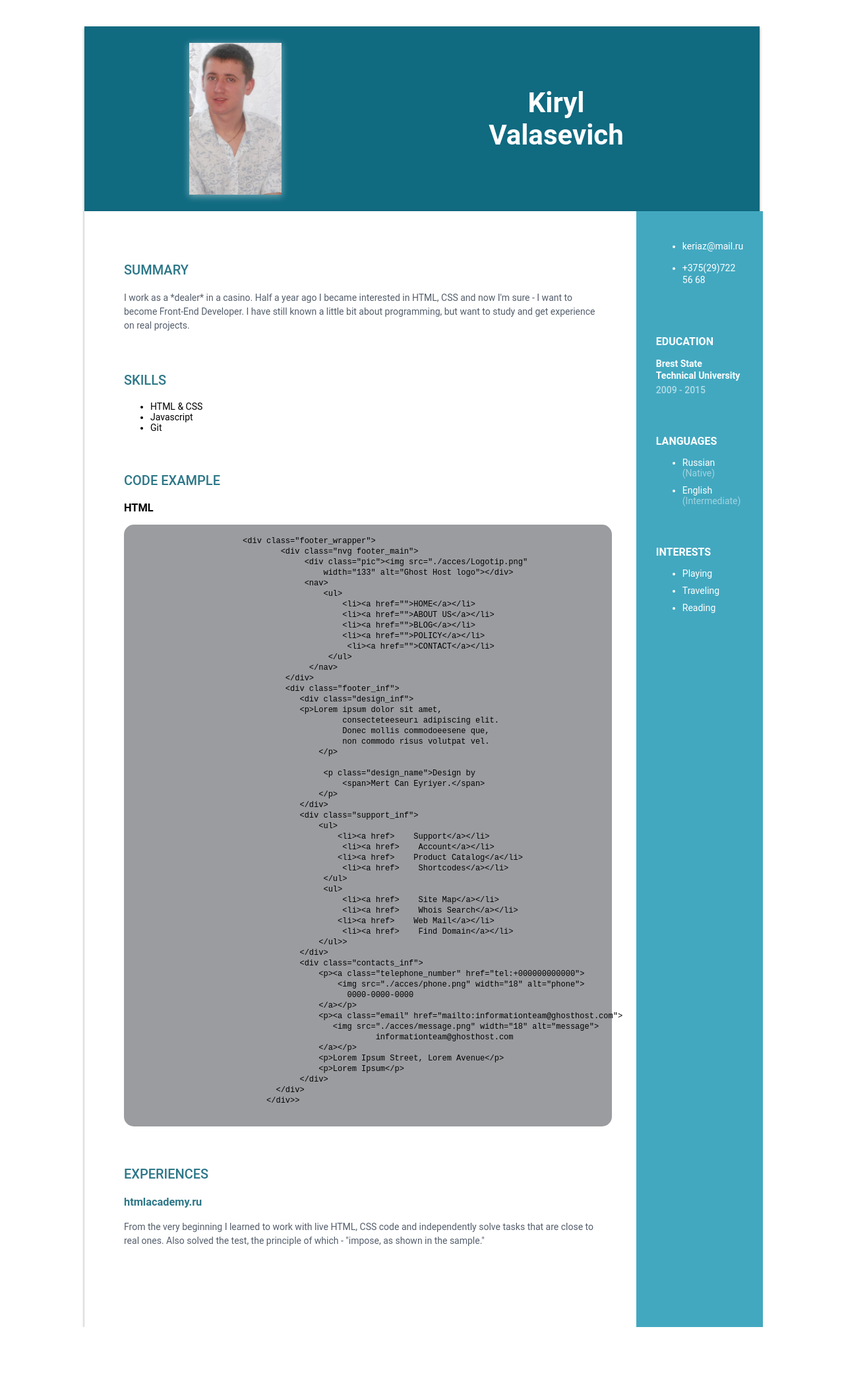
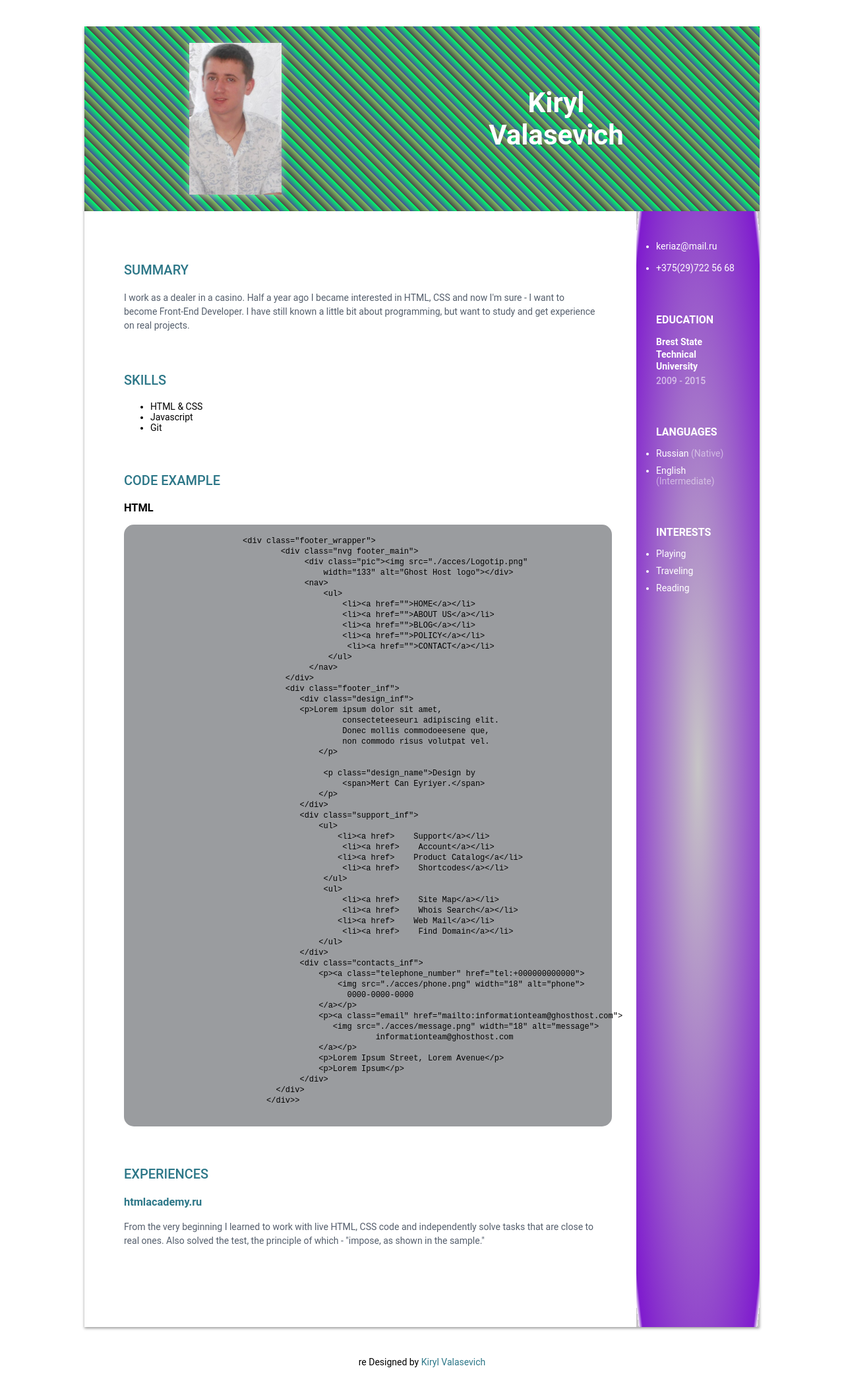
Before and after one commit to teame92/cv, a plain HTML site: page index.html in a window 1280 px wide. Shown: the whole page at 66% size. Before the commit the page ends 2011 px from the top, so only its background shows below. Drawn offline with Linux system fonts and the light colour scheme.

Commit message:
feat: add footer and fix css

```diff
--- a/css/main.css
+++ b/css/main.css
@@ -14,7 +14,7 @@ body {
     align-items: center;
     text-align: center;
     padding: 25px;
-    background: #106a80;
+    background: repeating-linear-gradient(45deg, #47484a, #7fbc60 10px, #465298 10px, #00ff66 20px);
     color: #fff;
     box-shadow: 0px 2px 4px rgba(0, 0, 0, 0.4);
 }
@@ -51,8 +51,9 @@ main p,
 }
 
 aside {
-    background-color:#42a8c0;
+    background: repeating-radial-gradient(#c7c5c6, #7f1bce 95%, #f9f9f9 98%);
     color:#fff;
+    width: 187px;
 }
 
 a {
@@ -123,8 +124,9 @@ aside .languages-container .lang-desc {
     color: rgba(255, 255, 255, 0.5);
 }
 
-aside .interests-list {
+aside .interests-list, .contact-list{
     margin-bottom: 0;
+    padding-left: 0px;
 }
 
 aside .interests-list li {
@@ -153,7 +155,6 @@ aside .interests-list li:last-child {
     margin-bottom: 60px;
 }
 
-
 pre {
 background: rgba(55, 59, 65, 0.5);
 width: 740px;
@@ -181,3 +182,8 @@ code {
 .main-wrapper .projects-section {
     margin-bottom: 15px;
 }
+
+.main-footer{
+    text-align: center;
+    padding: 30px 0;
+}
--- a/index.html
+++ b/index.html
@@ -17,7 +17,7 @@
             <div class="summary-section">
                 <h2 class="section-title">Summary</h2>
                 <div class="summary">
-                    <p>I work as a *dealer* in a casino. Half a year ago I became interested in HTML, CSS and now I'm sure -
+                    <p>I work as a dealer in a casino. Half a year ago I became interested in HTML, CSS and now I'm sure -
                         I want to become Front-End Developer. I have still known a little bit about programming,
                         but want to study and get experience on real projects.
                     </p>
@@ -75,7 +75,7 @@
                                               &lt;li&gt;&lt;a href&gt;    Whois Search&lt;/a&gt;&lt;/li&gt;
                                              &lt;li&gt;&lt;a href&gt;    Web Mail&lt;/a&gt;&lt;/li&gt;
                                               &lt;li&gt;&lt;a href&gt;    Find Domain&lt;/a&gt;&lt;/li&gt;
-                                         &lt;/ul&gt&gt;
+                                         &lt;/ul&gt;
                                      &lt;/div&gt;
                                      &lt;div class="contacts_inf"&gt;
                                          &lt;p&gt;&lt;a class="telephone_number" href="tel:+000000000000"&gt;
@@ -110,7 +110,6 @@
                         </p>
                     </div>
                 </div>
-            </div>
         </section>
         <aside>
             <div class="contact-container container-block">
@@ -143,4 +142,8 @@
             </div>
         </aside>
     </main>
+    <footer class="main-footer">
+        <p><span class="redesigned">re</span> Designed by <a href="#header">Kiryl Valasevich</a></p>
+    </footer>
 </body>
+</html>
```
